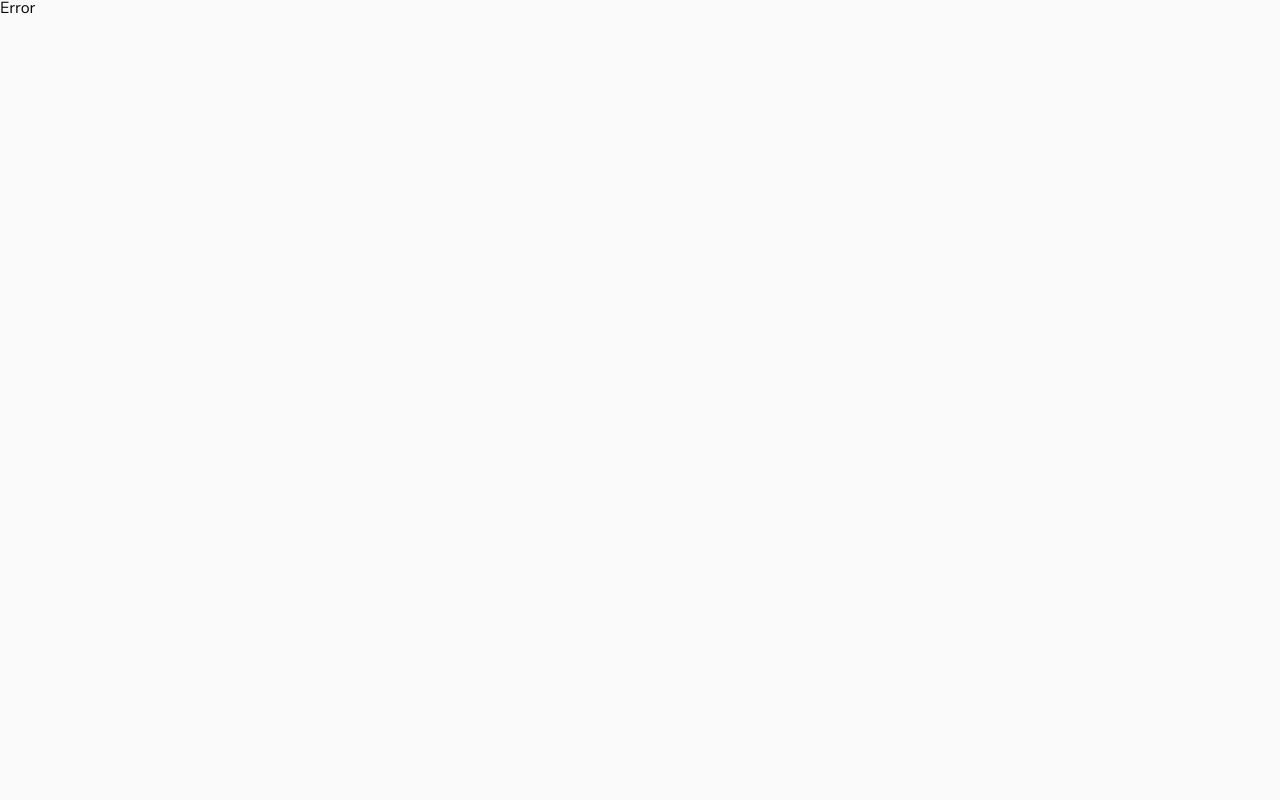
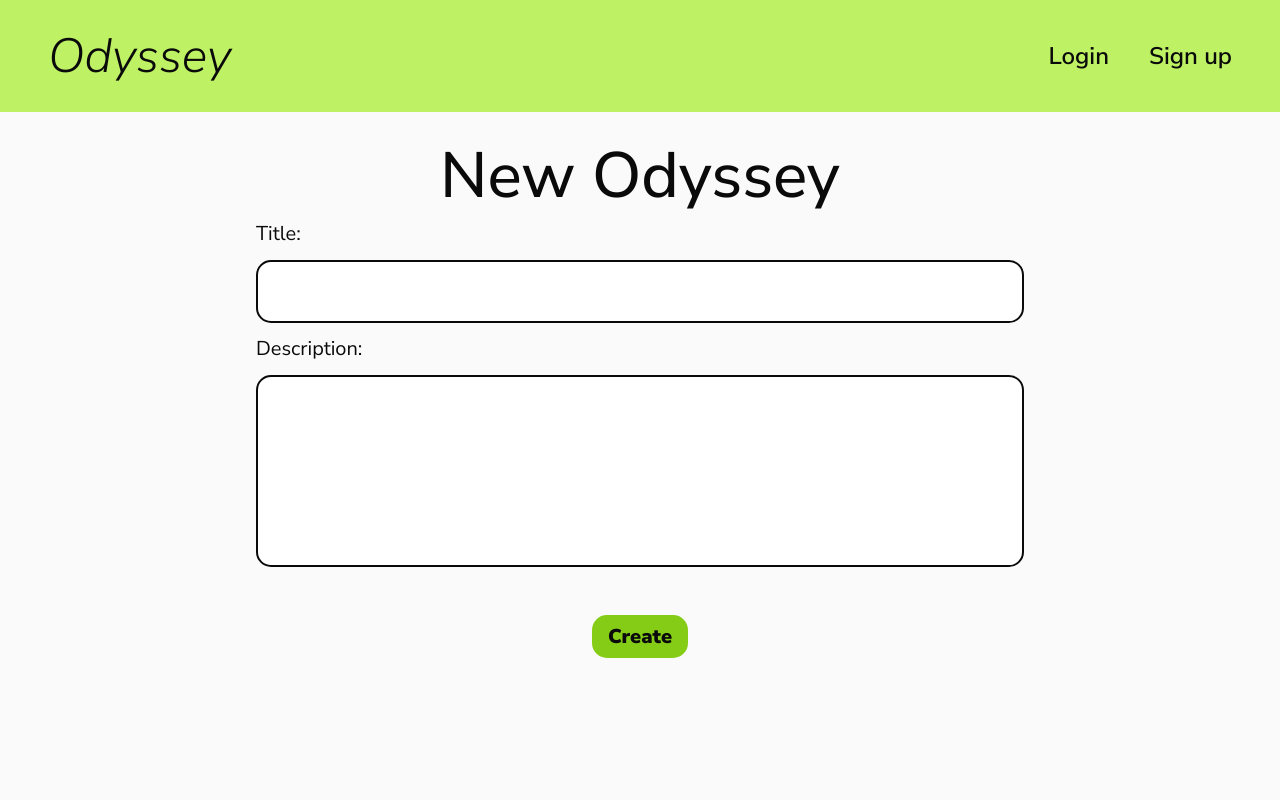
Before and after one commit to eduardoVela2022/odyssey, a React (Vite) app in the folder client/: page /create-odyssey in a window 1280 px wide. Before the commit this address had no page. Shown: the top 800 px of the page. Built offline with nearby package versions, Linux system fonts and the light colour scheme.

Commit message:
Added forms to create and update an odyssey.

```diff
--- a/client/src/App.css
+++ b/client/src/App.css
@@ -69,6 +69,12 @@
   border-color: var(--lime-400);
 }
 
+.textarea-field {
+  resize: none;
+  white-space: pre-wrap;
+  height: 12rem;
+}
+
 /* Header Elements */
 .header-container {
   display: flex;
--- a/client/src/components/Form/FormInputField.jsx
+++ b/client/src/components/Form/FormInputField.jsx
@@ -6,12 +6,17 @@ function FormInputField({ label, value, onChange, type }) {
   return (
     <div className="input-field-container">
       <label className="input-field-label">{label}</label>
+
+      {type === "textField" ? (
+        <textarea className="input-field textarea-field"></textarea>
+      ) : (
         <input
           className="input-field"
           type={type}
           value={value}
           onChange={onChange}
         />
+      )}
     </div>
   );
 }
--- /dev/null
+++ b/client/src/pages/CreateOdysseyPage.jsx
@@ -0,0 +1,65 @@
+/* eslint-disable react/prop-types */
+
+// Imports
+import { useState } from "react";
+import FormInputField from "../components/Form/FormInputField";
+import FormTitle from "../components/Form/FormTitle";
+import Button from "../components/UI/Button";
+import Header from "../components/UI/Header";
+
+// Create odyssey page
+function CreateUpdateOdysseyPage({ update = false }) {
+  // States
+  const [title, setTitle] = useState("");
+  const [description, setDescription] = useState("");
+
+  // Header navigation bar routes
+  const navBarRoutes = [
+    { name: "Login", link: "/" },
+    { name: "Sign up", link: "/sign-up" },
+  ];
+
+  // Functions
+  function handleSubmit(e) {
+    e.preventDefault();
+
+    console.log(title);
+    console.log(description);
+  }
+
+  // View
+  return (
+    <>
+      <Header navBarRoutes={navBarRoutes} />
+
+      <main className="main-container">
+        <form className="form-container">
+          <FormTitle title={update ? "Update Odyssey" : "New Odyssey"} />
+
+          <FormInputField
+            label="Title:"
+            value={title}
+            onChange={(e) => setTitle(e.target.value)}
+            type="text"
+          />
+
+          <FormInputField
+            label="Description:"
+            value={description}
+            onChange={(e) => setDescription(e.target.value)}
+            type="textField"
+          />
+
+          <Button
+            text={update ? "Update" : "Create"}
+            onClick={handleSubmit}
+            type="submit"
+          />
+        </form>
+      </main>
+    </>
+  );
+}
+
+// Export
+export default CreateUpdateOdysseyPage;
```
Also changed, not shown: client/src/main.jsx (+8 -0 lines). Lines whose indentation alone changed are shown as unchanged.
